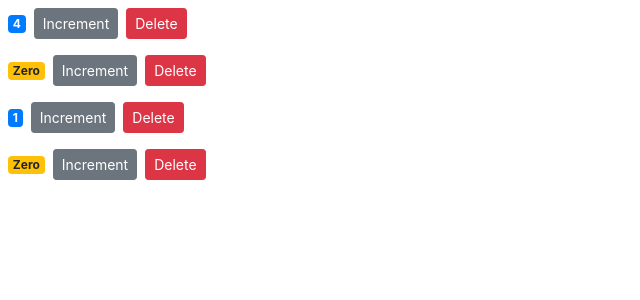
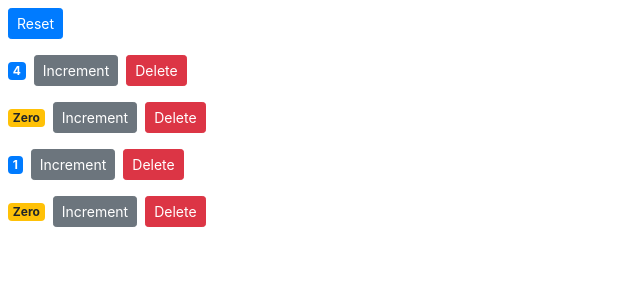
Before and after one commit to cvaquedano/ReactCrashCourse, a React (Create React App) app: page / in a window 1280 px wide. Shown: the top 300 px of the page, without its empty margins (0-640 px from the left). Built offline with nearby package versions, Linux system fonts and the light colour scheme.

Commit message:
remove local stated on a controlled component

```diff
--- a/src/components/counter.jsx
+++ b/src/components/counter.jsx
@@ -1,13 +1,7 @@
 import React, { Component } from "react";
 class Counter extends Component {
-  state = {
-    value: this.props.counter.value
-    //tags: []
-  };
 
-  handleIncrement = () => {
-    this.setState({ value: this.state.value + 1 });
-  };
+
 
   renderTags() {
     if (this.state.tags.length === 0) return <p>No tagas</p>;
@@ -18,7 +12,7 @@
       <div>
         <span className={this.getBadgeClasses()}> {this.formatCount()} </span>
         <button
-          onClick={this.handleIncrement}
+          onClick={()=>this.props.onIncrement(this.props.counter)}
           className="btn btn-secondary btn-sm"
         >
           Increment
@@ -40,12 +34,12 @@
 
   getBadgeClasses() {
     let classes = "badge  m-2 badge-";
-    classes += this.state.value === 0 ? "warning" : "primary";
+    classes += this.props.counter.value === 0 ? "warning" : "primary";
     return classes;
   }
 
   formatCount() {
-    const { value } = this.state;
+    const { value } =this.props.counter;
     return value === 0 ? "Zero" : value;
   }
 }
--- a/src/components/counters.jsx
+++ b/src/components/counters.jsx
@@ -11,6 +11,24 @@
     ]
   };
 
+  handleIncrement= counter => {
+      const counters=[...this.state.counters];
+      const index = counters.indexOf(counter);
+      counters[index]={...counter};
+      counters[index].value++;
+      this.setState({counters});
+
+  }
+
+  handleReset = () =>{
+      const counters = this.state.counters.map(c=>{
+          c.value=0
+          return c;
+      });
+      this.setState({counters});
+
+  }
+
   handleDelete = counterId => {
     const counters = this.state.counters.filter(c => c.id !== counterId);
     this.setState({ counters });
@@ -18,10 +36,12 @@
   render() {
     return (
       <div>
+          <button onClick={this.handleReset} className="btn btn-primary btn-sm m-2">Reset</button>
         {this.state.counters.map(counter => (
           <Counter
             key={counter.id}
             onDelete={this.handleDelete}
+            onIncrement={this.handleIncrement}
            counter={counter}
           />
         ))}
```
